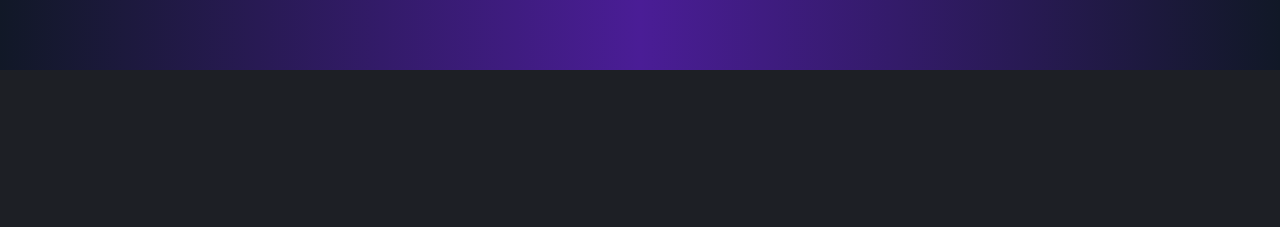
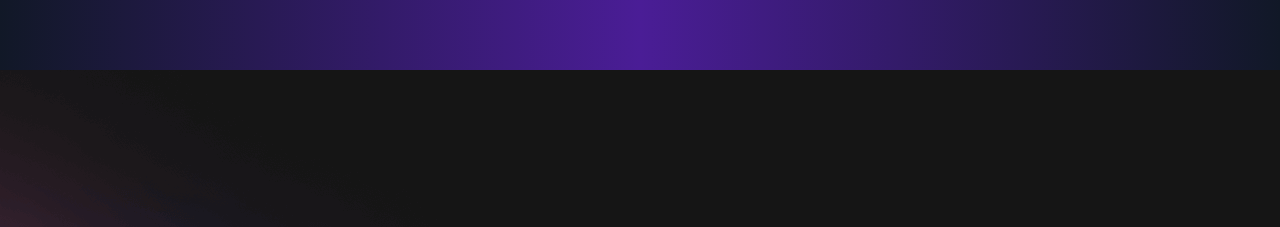
Before and after one commit to balibpt/Portfolio-Website, a React (Create React App) app: page / in a window 1280 px wide. Shown: the part 2342-2569 px from the top of the page. Before the commit the page ends 2412 px from the top, so only its background shows below. Built offline with nearby package versions, Linux system fonts and the light colour scheme.

Commit message:
installed fontawesome

```diff
--- a/src/components/Footer.js
+++ b/src/components/Footer.js
@@ -1,9 +1,13 @@
 import React from "react";
+import footerBg from "../assets/footer-bg.png";
 
 export default function Footer() {
   return (
     <React.Fragment>
-      <div></div>
+      <div
+        className="py-20"
+        style={{ backgroundImage: `url(${footerBg})` }}
+      ></div>
     </React.Fragment>
   );
 }
```
